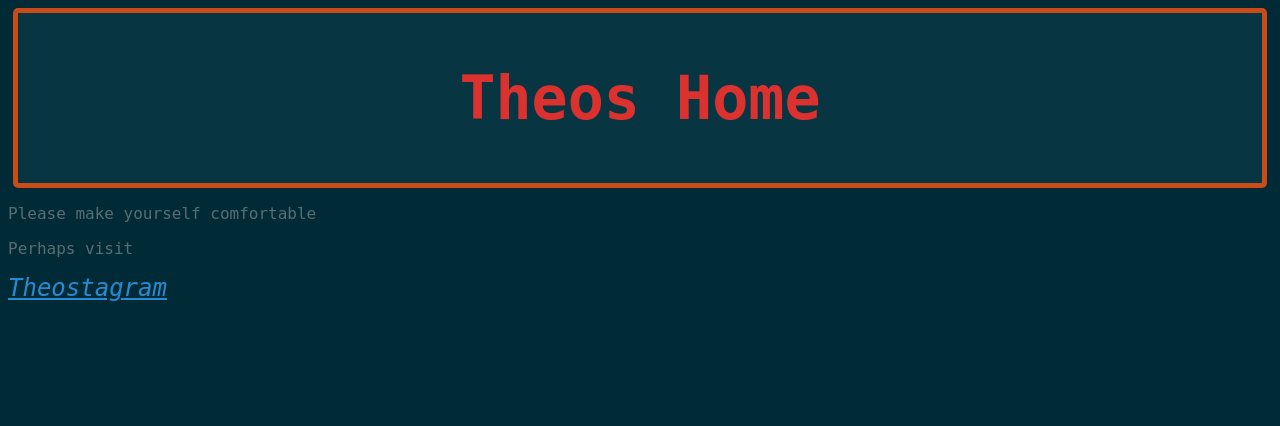
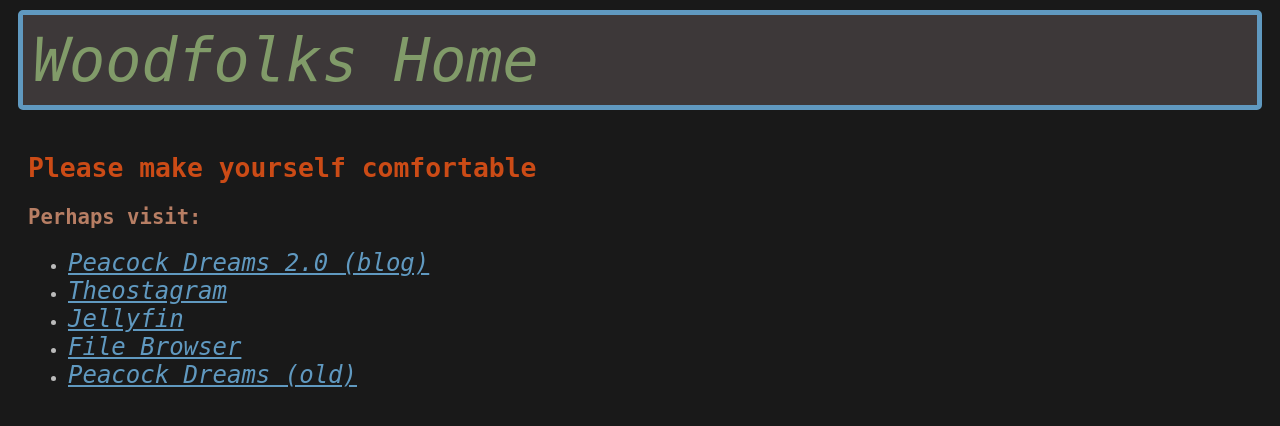
Before and after one commit to rej696/theostagram, a Flask app: page / in a window 1280 px wide. Shown: the top 426 px of the page. Run offline with Flask 3, Linux system fonts and the light colour scheme.

Commit message:
update theostagram with blog

```diff
--- a/main.py
+++ b/main.py
@@ -5,7 +5,15 @@ This module handles the HTTP requests for rowansaunders.duckdns.org
 import os
 
 from flask import Flask, render_template, url_for, flash, request, redirect
+from flask_flatpages import FlatPages, pygments_style_defs
 from werkzeug.utils import secure_filename
+
+FLATPAGES_AUTO_RELOAD = True
+FLATPAGES_EXTENSION = '.md'
+FLATPAGES_ROOT = 'content'
+BLOG_DIR = 'blog'
+WIKI_DIR = 'wiki'
+
 app = Flask(__name__)
 
 # setup image uploads ------------------------------------------------
@@ -15,6 +23,12 @@ ALLOWED_EXTENSIONS = {'png', 'jpg', 'jpeg', 'gif'}
 app.secret_key = "secret key"
 app.config['UPLOAD_FOLDER'] = UPLOAD_FOLDER
 app.config['MAX_CONTENT_LENGTH'] = 16 * 1024 * 1024
+app.config['FLATPAGES_EXTENSION'] = FLATPAGES_EXTENSION
+app.config['FLATPAGES_MARKDOWN_EXTENSIONS'] = ['extra', 'codehilite', 'wikilinks', 'nl2br', 'tables']
+app.config['FLATPAGES_ROOT'] = FLATPAGES_ROOT
+app.config['FLATPAGES_AUTO_RELOAD'] = FLATPAGES_AUTO_RELOAD
+
+flatpages = FlatPages(app)
 
 
 def allowed_file(filename):
@@ -46,6 +60,21 @@ def home():
     """
     url_kwargs = get_urls("style")
     return render_template('home.html', **url_kwargs)
+
+
+@app.route("/blog/")
+def blog():
+    pages = [p for p in flatpages if p.path.startswith(BLOG_DIR)]
+    pages.sort(key=lambda item:item.path, reverse=False)
+    url_kwargs = get_urls("style")
+    return render_template('blog.html', pages=pages, **url_kwargs)
+
+@app.route("/blog/<name>/")
+def page(name):
+    path = '{}/{}'.format(BLOG_DIR, name)
+    page = flatpages.get_or_404(path)
+    url_kwargs = get_urls("style")
+    return render_template('page.html', page=page, **url_kwargs)
 
 
 # Theostagram -------------------------------------------------------
--- a/requirements.txt
+++ b/requirements.txt
@@ -1,7 +1,12 @@
 blinker==1.9.0
 click==8.1.7
 Flask==3.1.0
+Flask-FlatPages==0.9.0
+gunicorn==26.2.0
 itsdangerous==2.2.0
 Jinja2==3.1.4
+Markdown==3.11.2
 MarkupSafe==3.0.2
+Pygments==2.21.0
+PyYAML==6.0.3
 Werkzeug==3.1.3
--- a/static/style.css
+++ b/static/style.css
@@ -1,47 +1,107 @@
+/* :root {  */
+/*     --base03: #002b36;  */
+/*     --base02: #073642;  */
+/*     --base01: #586e75;  */
+/*     --base00: #657b83;  */
+/*     --base0: #839496;  */
+/*     --base1: #93a1a1;  */
+/*     --base2: #eee8d5;  */
+/*     --base3: #fdf6e3;  */
+/*     --yellow: #b58900;  */
+/*     --orange: #cb4b16;  */
+/*     --red: #dc322f;  */
+/*     --magenta: #d33682;  */
+/*     --violet: #6c71c4;  */
+/*     --blue: #268bd2;  */
+/*     --cyan: #2aa198;  */
+/*     --green: #859900; */
+/* }  */
+
 :root {
-    --base03: #002b36;
-    --base02: #073642;
-    --base01: #586e75;
-    --base00: #657b83;
-    --base0: #839496;
-    --base1: #93a1a1;
-    --base2: #eee8d5;
-    --base3: #fdf6e3;
-    --yellow: #b58900;
+    /* I Like this one */
     --orange: #cb4b16;
-    --red: #dc322f;
-    --magenta: #d33682;
-    --violet: #6c71c4;
-    --blue: #268bd2;
-    --cyan: #2aa198;
-    --green: #859900;
+
+    --cursor: #C9C9C9;
+
+    --bright-black: #3D3839;
+    --bright-blue: #61ABDA;
+    --bright-cyan: #65B8C1;
+    --bright-green: #8BAE68;
+    --bright-magenta: #CF86C1;
+    --bright-red: #E8838F;
+    --bright-white: #8E8E8E;
+    --bright-yellow: #D68C67;
+
+    --black: #191919;
+    --blue: #6099C0;
+    --cyan: #66A5AD;
+    --green: #819B69;
+    --magenta: #B279A7;
+    --red: #DE6E7C;
+    --white: #BBBBBB;
+    --yellow: #B77E64;
 }
 
 body {
-    color: var(--base01);
+    color: var(--white);
     font-family: monospace;
-    background-color: var(--base03, black);
+    background-color: var(--black, black);
+    font-size: 1.1rem;
 }
 
 h1 {
+    color: var(--green);
+}
+
+h2 {
+    color: var(--orange);
+}
+
+h3 {
+    color: var(--yellow);
+}
+
+h4 {
     color: var(--red);
-    font-size: 60px;
 }
 
 p {
-    font-size: 16px;
+    /* font-size: 16px; */
+}
+
+strong {
+    color: var(--blue);
+}
+
+em {
+    color: var(--cyan);
+}
+
+.highlight {
+    color: var(--orange, orange);
+    background-color: var(--bright-black, grey);
 }
 
 .heading {
-    border-color: var(--orange, orange);
+    border-color: var(--blue, blue);
     border-width: 5px;
     border-style: solid;
     border-radius: 5px;
-    background-color: var(--base02, grey);
+    background-color: var(--bright-black, grey);
+    font-family: monospace;
     padding: 10px;
-    margin: 5px;
-    text-align: center;
+    margin: 10px;
+    font-size: 60px;
+    color: var(--green, green);
+    font-style: italic
+    /* text-align: left; */
 }
+
+.blog {
+    padding: 10px;
+    margin: 10px;
+}
+
 
 img {
     border-radius: 5px;
@@ -60,7 +120,7 @@ a:link {
     color: var(--blue);
 }
 a:visited {
-    color: var(--green);
+    color: var(--magenta);
 }
 a:hover {
     color: var(--cyan);
--- a/templates/home.html
+++ b/templates/home.html
@@ -1,16 +1,25 @@
 <!DOCTYPE html>
 <html>
     <head>
-        <title>Theos Home</title>
+        <title>Woodfolks Home</title>
 	    <meta charset="utf-8">
         <link rel="stylesheet" type="text/css" href="{{ style }}">
     </head>
     <body>
         <div class="heading">
-            <h1>Theos Home</h1>
+            Woodfolks Home
         </div>
-	    <p>Please make yourself comfortable</p>
-        <p>Perhaps visit</p>
-        <p><i><a href="theostagram/">Theostagram</a></i></p>
+
+        <div class="blog">
+	    <h2>Please make yourself comfortable</h2>
+            <h3>Perhaps visit:</h3>
+            <ul>
+                <li><i><a href="blog/">Peacock Dreams 2.0 (blog)</a></i></li>
+                <li><i><a href="theostagram/">Theostagram</a></i></li>
+                <li><i><a href="jellyfin/">Jellyfin</a></i></li>
+                <li><i><a href="files/">File Browser</a></i></li>
+                <li><i><a href="https://rej696.codeberg.page">Peacock Dreams (old)</a></i></li>
+            </ul>
+        </div>
     </body>
 </html>
--- a/templates/theostagram-display.html
+++ b/templates/theostagram-display.html
@@ -7,7 +7,7 @@
     </head>
     <body>
         <div class="heading">
-            <h1>Theostagram Display</h1>
+            Theostagram Display
         </div>
         {% if filename %}
         <h2>{{ filename }}</h2>
--- a/templates/theostagram-home.html
+++ b/templates/theostagram-home.html
@@ -9,7 +9,7 @@
         <div class="heading">
             <h1>Theostagram</h1>
         </div>
-        <h2>For all you Theo needs</h2>
+        <h2>For all your Theo needs</h2>
         <h3><a href="upload/">Upload Theomage</a></h3>
         <h3><a href="display/0">Display Theomages</a></h3>
     </body>
--- a/templates/theostagram-upload.html
+++ b/templates/theostagram-upload.html
@@ -7,7 +7,7 @@
     </head>
     <body>
         <div class="heading">
-            <h1>Theostagram Upload</h1>
+            Theostagram Upload
         </div>
         <h2>Select a file to upload</h2>
         <p>
```
Also changed, not shown: content/blog/test.md (added, +19 -0 lines), static/pygments.css (added, +85 -0 lines), templates/blog.html (added, +22 -0 lines), templates/page.html (added, +19 -0 lines).
